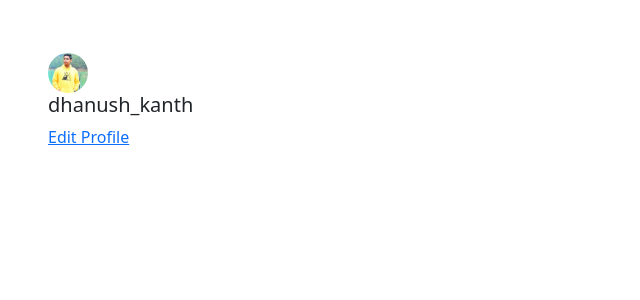
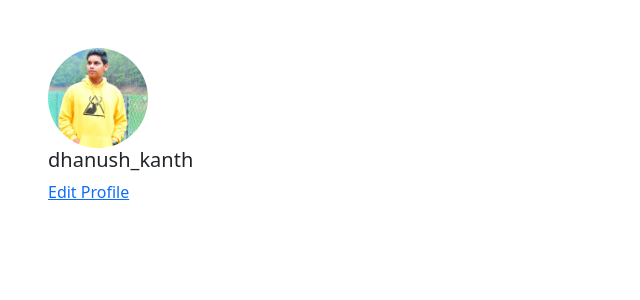
Before and after one commit to dhanush-kanth/Instagram-clone, a React (Vite) app in the folder Instagram/: page /profile in a window 1280 px wide. Shown: the top 300 px of the page, without its empty margins (0-640 px from the left). Built offline with nearby package versions, Linux system fonts and the light colour scheme; data requests are answered from the project's data file.

Commit message:
Update profile picture class name in profile.jsx

```diff
--- a/Instagram/src/profile.jsx
+++ b/Instagram/src/profile.jsx
@@ -14,7 +14,7 @@ function profile() {
     <div>
         {
             profile ? (<div className= "m-5  align-items-center profile-pic">
-                <img src={profile.profilePic} alt={profile.name} className="profile-pic rounded-circle" />
+                <img src={profile.profilePic} alt={profile.name} className="profilepage-pic rounded-circle" />
                 <h5>{profile.username}</h5>
                 <a href="https://www.instagram.com/dhanush_kanth/"> Edit Profile</a>
             </div>) : (<div><p>Loading</p></div>)
```
